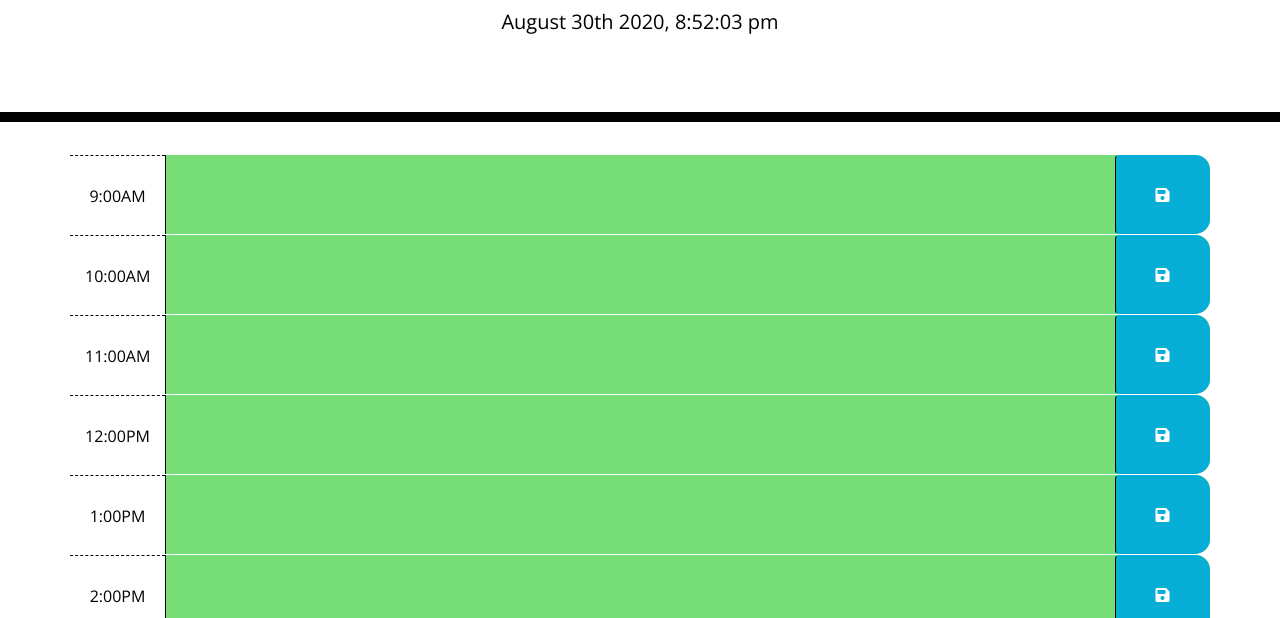
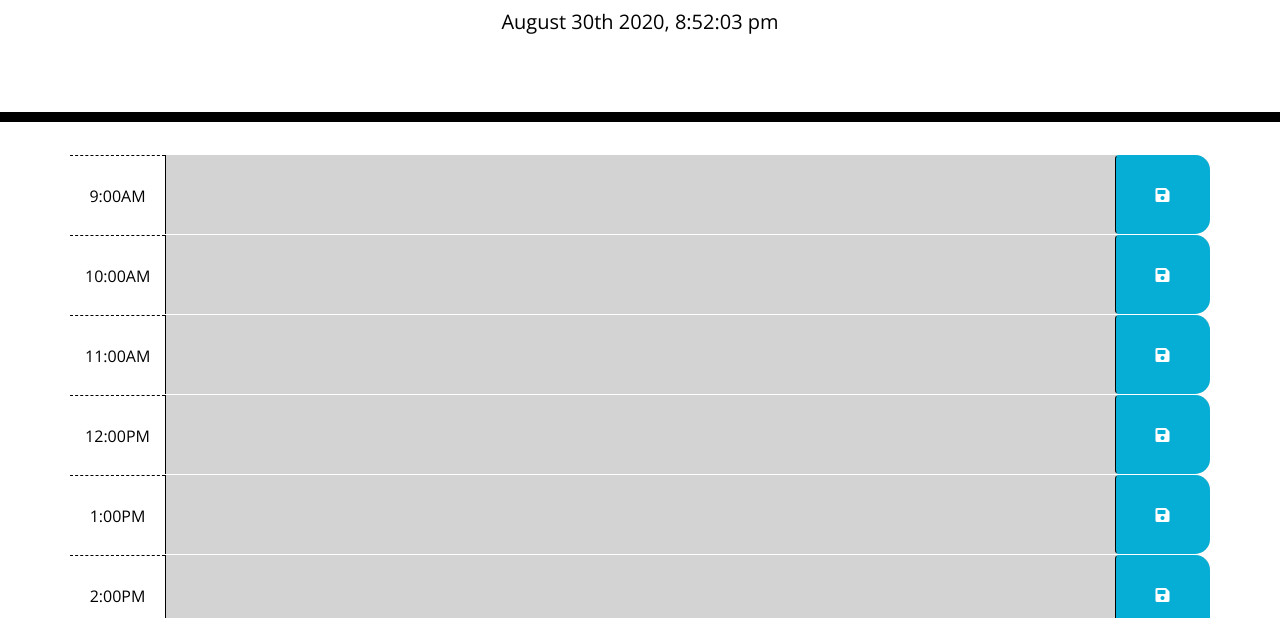
Before and after one commit to NickFS/New-Work-Day-Scheduler, a plain HTML site: page Develop/index.html in a window 1280 px wide. Shown: the part 182-800 px from the top of the page. Drawn offline with nearby package versions, Linux system fonts and the light colour scheme.

Commit message:
adjustment made to timeTracker function

```diff
--- a/Develop/index.html
+++ b/Develop/index.html
@@ -61,7 +61,7 @@
       </div>
 
 
-      <div id="time-12" class="row time-block time-block past present future">
+      <div id="time-12" class="row time-block past present future">
       <div class="col-md-1 hour">
         12:00PM
       </div>
--- a/Develop/script.js
+++ b/Develop/script.js
@@ -14,15 +14,15 @@ $(document).ready(function() {
     })
 
     //Load the saved data from local storage.
-    $("#time-9 .description").val(localStorage.getItem("hour9"));
-    $("#time-10 .description").val(localStorage.getItem("hour10"));
-    $("#time-11 .description").val(localStorage.getItem("hour11"));
-    $("#time-12 .description").val(localStorage.getItem("hour12"));
-    $("#time-13 .description").val(localStorage.getItem("hour13"));
-    $("#time-14 .description").val(localStorage.getItem("hour14"));
-    $("#time-15 .description").val(localStorage.getItem("hour15"));
-    $("#time-16 .description").val(localStorage.getItem("hour16"));
-    $("#time-17 .description").val(localStorage.getItem("hour17"));
+    $("#time-9 .description").val(localStorage.getItem("time-9"));
+    $("#time-10 .description").val(localStorage.getItem("time-10"));
+    $("#time-11 .description").val(localStorage.getItem("time-11"));
+    $("#time-12 .description").val(localStorage.getItem("time-12"));
+    $("#time-13 .description").val(localStorage.getItem("time-13"));
+    $("#time-14 .description").val(localStorage.getItem("time-14"));
+    $("#time-15 .description").val(localStorage.getItem("time-15"));
+    $("#time-16 .description").val(localStorage.getItem("time-16"));
+    $("#time-17 .description").val(localStorage.getItem("time-17"));
 
 
     function timeTracker() {
@@ -31,13 +31,13 @@ $(document).ready(function() {
 
         //loop over the time blocks
         $(".time-block").each(function(){
-            var blockHour = parseInt($(this).attr("id").split("hour")[1]);
-            console.log(blockHour, currentHour);
+            var blockHour = parseInt($(this).attr("id").split("time-")[1]);
+
 
             //Verify if moved past this time
             if (blockHour < currentHour ){
-                $(this).removeClass("past");
-                $(this).addClass("present");
+                $(this).addClass("past");
+                $(this).removeClass("present");
                 $(this).removeClass("future");
             }
 
```
